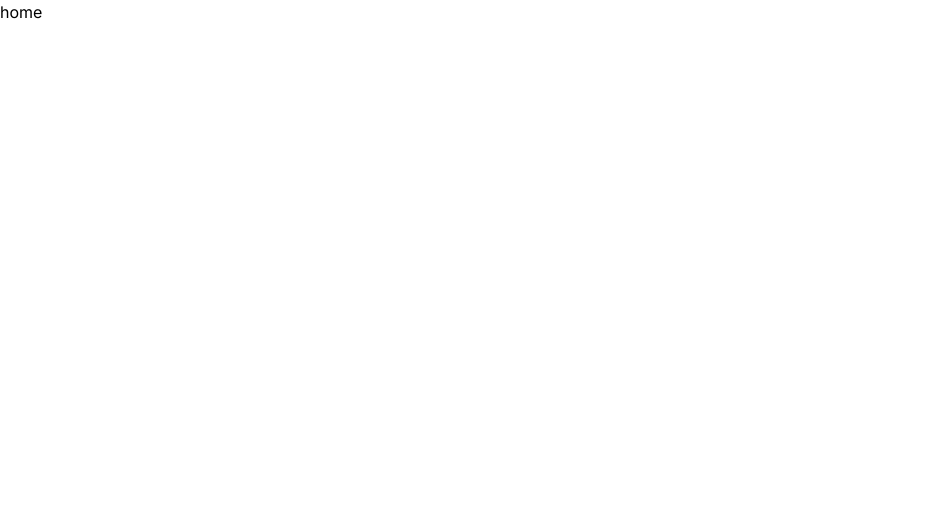
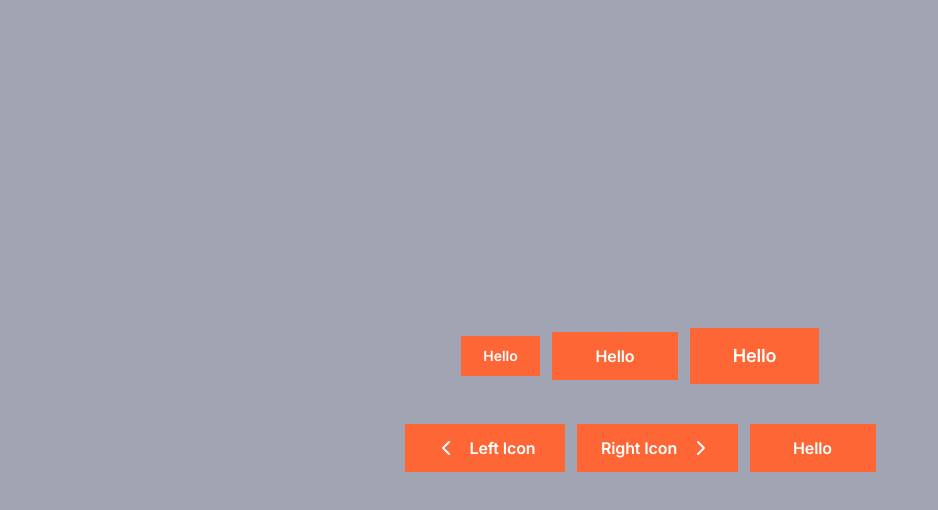
Before and after one commit to Ahmed-Sadek89/lms-train, a Next.js app: page / in a window 1280 px wide. Shown: the top 510 px of the page, without its empty margins (0-938 px from the left). Built offline with nearby package versions, Linux system fonts and the light colour scheme.

Commit message:
set button size and icon position

```diff
--- a/app/(public)/page.tsx
+++ b/app/(public)/page.tsx
@@ -1,6 +1,33 @@
+import { Button } from "@/components/ui/button";
+import { ChevronDown, ChevronLeft, ChevronRight } from "lucide-react";
 
 export default function Home() {
   return (
-    <div>home</div>
+    <div className="h-screen flex items-center flex-col bg-gray-400 justify-center gap-10">
+      <div className="flex items-center gap-3">
+        <Button variant="primary/primary" size="sm">
+          Hello
+        </Button>
+        <Button variant="primary/primary" size="md">
+          Hello
+        </Button>
+        <Button variant="primary/primary" size="lg">
+          Hello
+        </Button>
+      </div>
+      <div className="flex items-center gap-3">
+        <Button variant="primary/primary" size={"icon-left"}>
+          <ChevronLeft size={24} />
+          left icon
+        </Button>
+        <Button variant="primary/primary" size="icon-right">
+          right icon
+          <ChevronRight size={24} />
+        </Button>
+        <Button variant="primary/primary" size="icon">
+          Hello
+        </Button>
+      </div>
+    </div>
   );
 }
--- a/app/globals.css
+++ b/app/globals.css
@@ -64,6 +64,7 @@
 
   --shadow-link: 0px 2px 0px 0px #FF6636 inset;
   --shadow-nav: 0px -1px 0px 0px #E9EAF0 inset;
+  --shadow-primary: 0px 6px 20px 0px #CC522B80;
 
 }
 
--- /dev/null
+++ b/components/ui/button.tsx
@@ -0,0 +1,62 @@
+import * as React from "react"
+import { cva, type VariantProps } from "class-variance-authority"
+import { Slot } from "radix-ui"
+
+import { cn } from "@/lib/utils"
+
+const buttonVariants = cva(
+  "flex items-center text-nowrap cursor-pointer justify-center gap-x-[12px]",
+  {
+    variants: {
+      variant: {
+        "primary/primary": "bg-primary-500 text-white hover:shadow-primary hover:bg-primary-600 disabled:bg-primary-200",
+        outline:
+          "border-border bg-background hover:bg-muted hover:text-foreground aria-expanded:bg-muted aria-expanded:text-foreground dark:border-input dark:bg-input/30 dark:hover:bg-input/50",
+        secondary:
+          "bg-secondary text-secondary-foreground hover:bg-secondary/80 aria-expanded:bg-secondary aria-expanded:text-secondary-foreground",
+        ghost:
+          "hover:bg-muted hover:text-foreground aria-expanded:bg-muted aria-expanded:text-foreground dark:hover:bg-muted/50",
+        destructive:
+          "bg-destructive/10 text-destructive hover:bg-destructive/20 focus-visible:border-destructive/40 focus-visible:ring-destructive/20 dark:bg-destructive/20 dark:hover:bg-destructive/30 dark:focus-visible:ring-destructive/40",
+        link: "text-primary underline-offset-4 hover:underline",
+      },
+      size: {
+        sm: "h-[40px] w-[79px] px-[16px] font-button-sm",
+        md: "h-[48px] w-[126px] px-[24px] font-button-md",
+        lg: "h-[56px] w-[129px] px-[32px] font-button-lg",
+        icon: "h-[48px] w-[126px] px-[24px] font-button-md",
+        "icon-left": "h-[48px] w-[160px] px-[24px] font-button-md",
+        "icon-right": "h-[48px] w-[161px] px-[24px] font-button-md",
+      },
+    },
+    defaultVariants: {
+      variant: "primary/primary",
+      size: "sm",
+    },
+  }
+)
+
+function Button({
+  className,
+  variant = "primary/primary",
+  size = "sm",
+  asChild = false,
+  ...props
+}: React.ComponentProps<"button"> &
+  VariantProps<typeof buttonVariants> & {
+    asChild?: boolean
+  }) {
+  const Comp = asChild ? Slot.Root : "button"
+
+  return (
+    <Comp
+      data-slot="button"
+      data-variant={variant}
+      data-size={size}
+      className={cn(buttonVariants({ variant, size, className }))}
+      {...props}
+    />
+  )
+}
+
+export { Button, buttonVariants }
```
